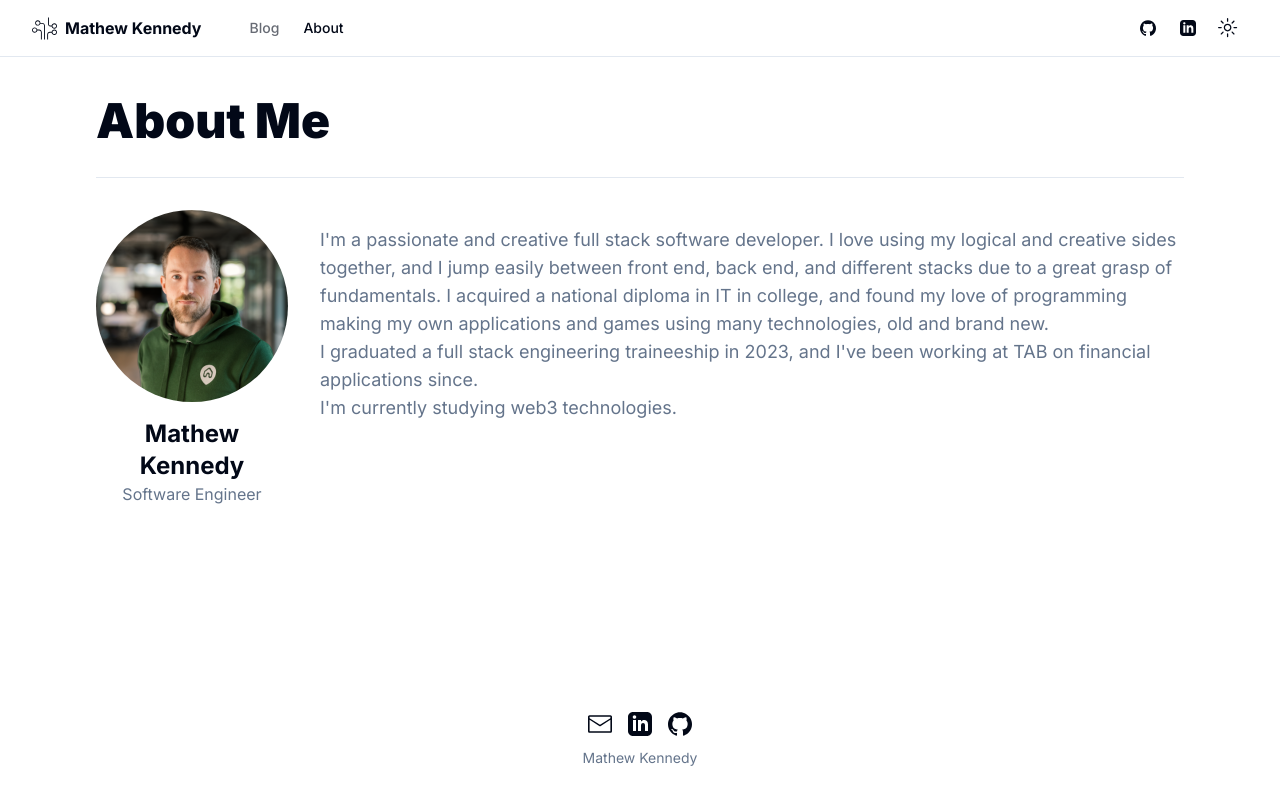
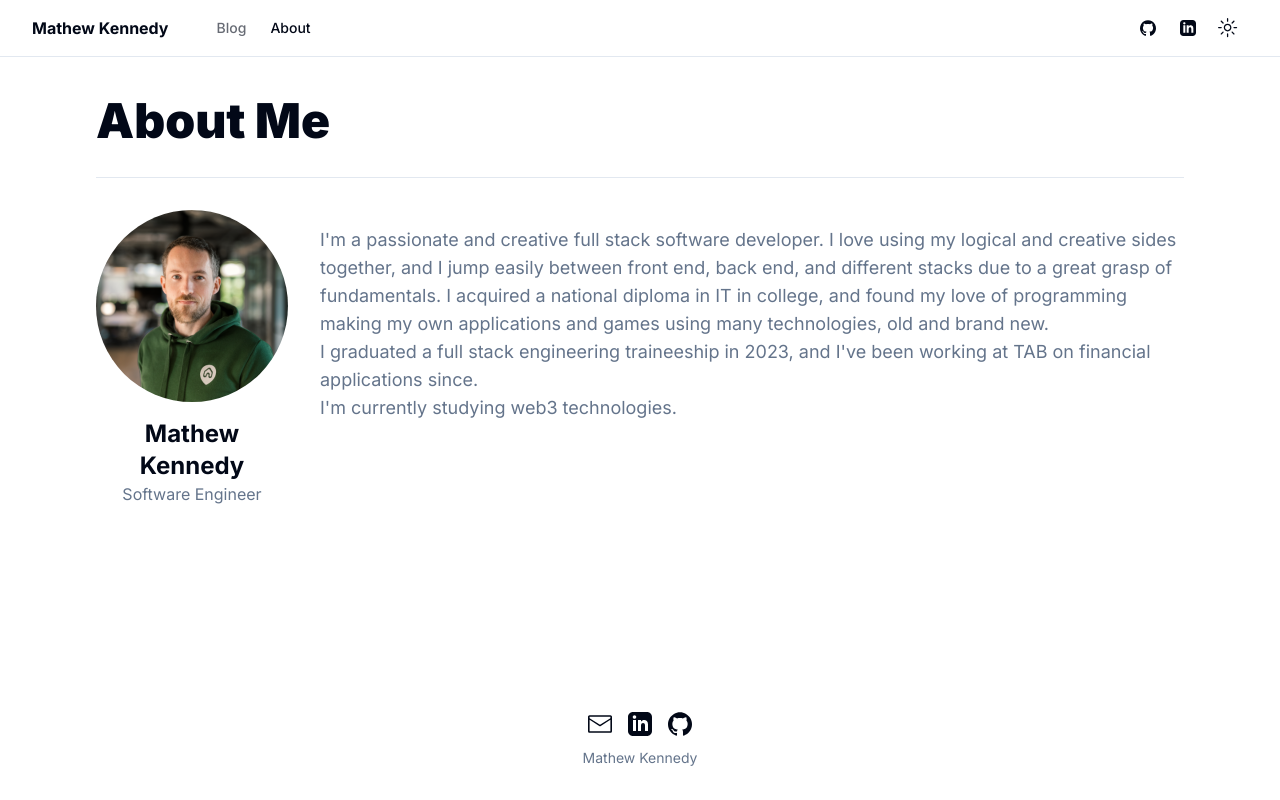
Before and after one commit to MathewKennedy/new_blogfolio_wsl, a Next.js app: page /about in a window 1280 px wide. Built offline with nearby package versions, Linux system fonts and the light colour scheme; no server answers.

Commit message:
removing logo

```diff
--- a/components/main-nav.tsx
+++ b/components/main-nav.tsx
@@ -10,7 +10,7 @@ export function MainNav(){
     const pathName = usePathname()
     return <nav className="flex items-center space-x-4 lg:space-x-6">
         <Link href="/" className="mr-6 flex items-center space-x-2">
-            <Icons.logo className="h-6 w-6" />
+            {/* <Icons.logo className="h-6 w-6" /> */}
             <span className="font-bold">{siteConfig.name}</span>
         </Link>
         <Link href="/blog" className={cn("text-sm font-medium transition-colors hover:text-primary hidden sm:inline-block", pathName === "/blog" ? "text-foreground" : "text-foreground/60")}>
--- a/components/mobile-nav.tsx
+++ b/components/mobile-nav.tsx
@@ -23,7 +23,7 @@ export function MobileNav(){
             </SheetTrigger>
             <SheetContent side="right">
                 <MobileLink href="/" onOpenChange={setOpen} className="flex items-center space-x-2">
-                    <Icons.logo className="mr-2 h-4 w-4"/>
+                    {/* <Icons.logo className="mr-2 h-4 w-4"/> */}
                     <span className="font-bold">{siteConfig.name}</span>
                 </MobileLink>
                 <div className="flex flex-col gap-3 mt-3">
```
